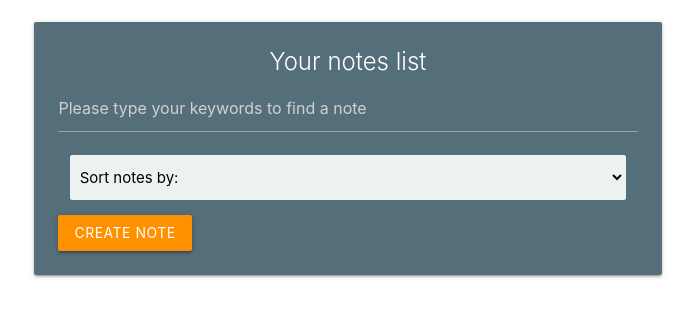
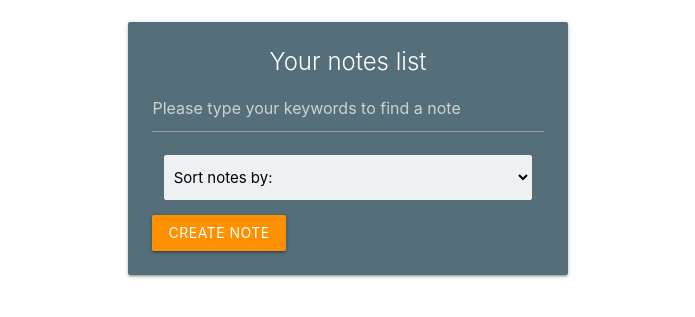
Before and after one commit to OlaShabalina/Notes_app, a website: page index.html in a window 1280 px wide. Shown: the part 73-390 px from the top of the page, without its empty margins (292-987 px from the left). Drawn offline with nearby package versions, Linux system fonts and the light colour scheme.

Commit message:
found an error and fixed it

```diff
--- a/index.html
+++ b/index.html
@@ -13,7 +13,7 @@
 </head>
 <body>
 
-    <div class="containerr">
+    <div class="container">
         <h1 class="flow-text center-align">Notes app</h1>
 
         <div class="container">
```
Also changed, not shown: edit.html (+1 -1 lines), notes-edit.js (line endings or trailing spaces).
